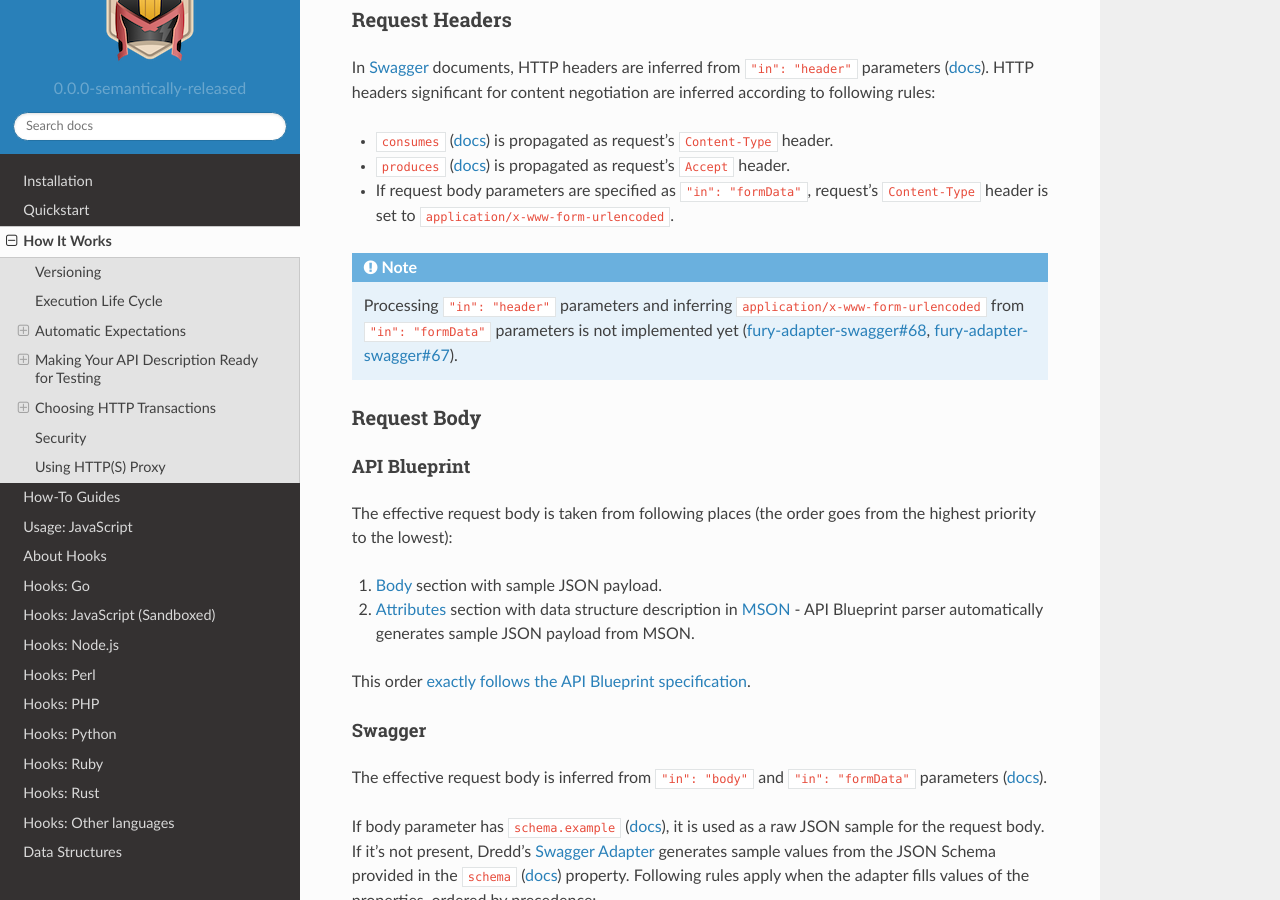
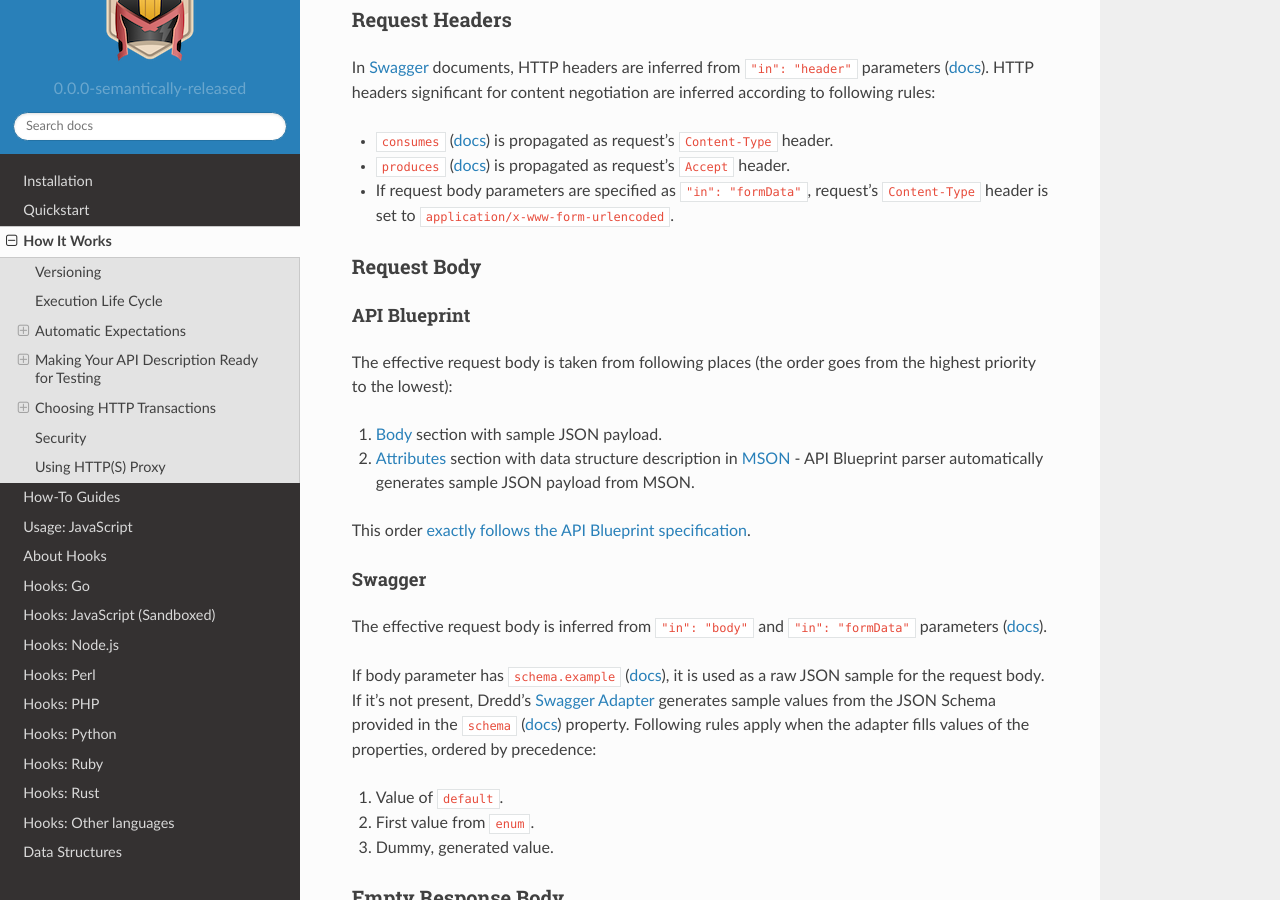
Before and after one commit to apiaryio/dredd, a Sphinx documentation site: the page built from docs/how-it-works.rst, in a window 1280 px wide and 900 px high, scrolled down 3534 px. Built offline with Sphinx 7.4.7 and the Read the Docs theme 2.0.0, drawn with Linux system fonts in a browser that asks for light colours; pages that are not in the unit, such as notebooks, are missing from menus.

Commit message:
docs: remove unnecessary note
Related to #812, https://github.com/apiaryio/fury-adapter-swagger/issues/68, https://github.com/apiaryio/fury-adapter-swagger/issues/67

```diff
--- a/docs/how-it-works.rst
+++ b/docs/how-it-works.rst
@@ -155,8 +155,6 @@ In `Swagger <https://swagger.io/>`__ documents, HTTP headers are inferred from `
 -  ``produces`` (`docs <https://github.com/OAI/OpenAPI-Specification/blob/master/versions/2.0.md#user-content-swaggerproduces>`__) is propagated as request’s ``Accept`` header.
 -  If request body parameters are specified as ``"in": "formData"``, request’s ``Content-Type`` header is set to ``application/x-www-form-urlencoded``.
 
-.. note::
-   Processing ``"in": "header"`` parameters and inferring ``application/x-www-form-urlencoded`` from ``"in": "formData"`` parameters is not implemented yet (:ghissue:`fury-adapter-swagger#68`, :ghissue:`fury-adapter-swagger#67`).
 
 Request Body
 ~~~~~~~~~~~~
```
